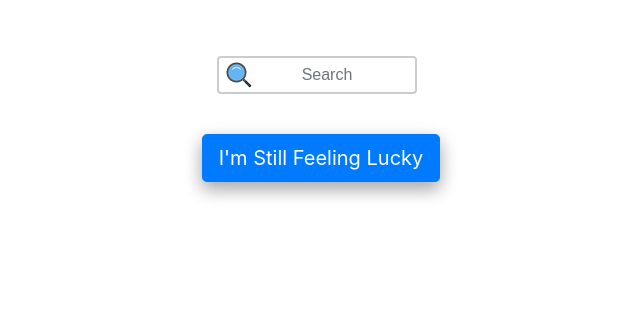
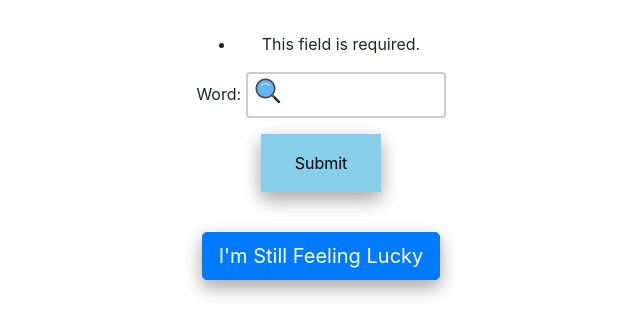
Before and after one commit to davidiny/Dictionary, a Django app: page /lucky/ in a window 1280 px wide. Shown: the part 254-589 px from the top of the page, without its empty margins (319-959 px from the left). Run offline with Django 3.2, Linux system fonts and the light colour scheme; data that the repository does not hold is empty; some libraries are stand-ins or nearby versions.

Commit message:
Completed the search for lucky page

```diff
--- /dev/null
+++ b/lucky/forms.py
@@ -0,0 +1,5 @@
+from django import forms
+
+class MyForm(forms.Form):
+
+    word = forms.CharField(max_length=20)
--- a/lucky/views.py
+++ b/lucky/views.py
@@ -5,16 +5,27 @@ import requests
 from django.template.loader import get_template
 from django.shortcuts import render
 from django.http import HttpResponse
+from .forms import MyForm
+from django.shortcuts import redirect
 
 # Create your views here.
-def index(action):
-    resp = requests.get('http://api.wordnik.com/v4/words.json/randomWord?api_key=14b5420c184640c683005077d1008bba39ae0cd175d218830')
-    answer = resp.json()
-    the_word = str(answer['word'])
-    resp2 = requests.get('http://api.wordnik.com/v4/word.json/{}/definitions?api_key=14b5420c184640c683005077d1008bba39ae0cd175d218830'.format(the_word))
-    answer2 = resp2.json()
-    t = get_template('random.html')
-    html = t.render({'word' : answer['word'], 'definition' : answer2[0]['text'], 'partOfSpeech' : answer2[0]['partOfSpeech']})
-    for x in answer:
-        print(x)
-    return HttpResponse(html)
+def index(request):
+    form = MyForm(request.POST)
+    if request.method == 'POST':
+        form = MyForm(request.POST)
+        if form.is_valid():
+            cd = form.cleaned_data
+            search = cd.get('word')
+            resp = requests.get('http://api.wordnik.com/v4/word.json/{}/definitions?api_key=14b5420c184640c683005077d1008bba39ae0cd175d218830'.format(search))
+            answer = resp.json()
+            # html = t.render({'word' : answer[0]['word'], 'definition' : answer[0]['text'], 'partOfSpeech' : answer[0]['partOfSpeech']})
+            return render(request, 'definition.html', {'form': form, 'word': answer[0]['word'], 'definition' : answer[0]['text'], 'partOfSpeech' : answer[0]['partOfSpeech']})
+    else:
+        form = MyForm(request.POST)
+        resp = requests.get('http://api.wordnik.com/v4/words.json/randomWord?api_key=14b5420c184640c683005077d1008bba39ae0cd175d218830')
+        answer = resp.json()
+        the_word = str(answer['word'])
+        resp2 = requests.get('http://api.wordnik.com/v4/word.json/{}/definitions?api_key=14b5420c184640c683005077d1008bba39ae0cd175d218830'.format(the_word))
+        answer2 = resp2.json()
+        # html = t.render({'word' : answer['word'], 'definition' : answer2[0]['text'], 'partOfSpeech' : answer2[0]['partOfSpeech']})
+    return render(request, 'random.html', {'form': form, 'word' : answer['word'], 'definition' : answer2[0]['text'], 'partOfSpeech' : answer2[0]['partOfSpeech']})
--- a/templates/random.html
+++ b/templates/random.html
@@ -44,12 +44,14 @@
         <br>
         <h2 class = "text-center"> Part of Speech : {{partOfSpeech}} </h2>
             <br>
-        <div id="the_form">
-            <form method="GET">
-                <br>
-                <input class="form-control mr-sm-2" type="text" placeholder="Search">
-            </form>
-        </div>
+            <div id="the_form">
+                {% block content %}
+                  <form method="POST">{% csrf_token %}
+                    {{ form.as_p }}
+                    <button type="submit">Submit</button>
+                  </form>
+                {% endblock %}
+              </div>
             </div>
             </div>
             <br>
```
